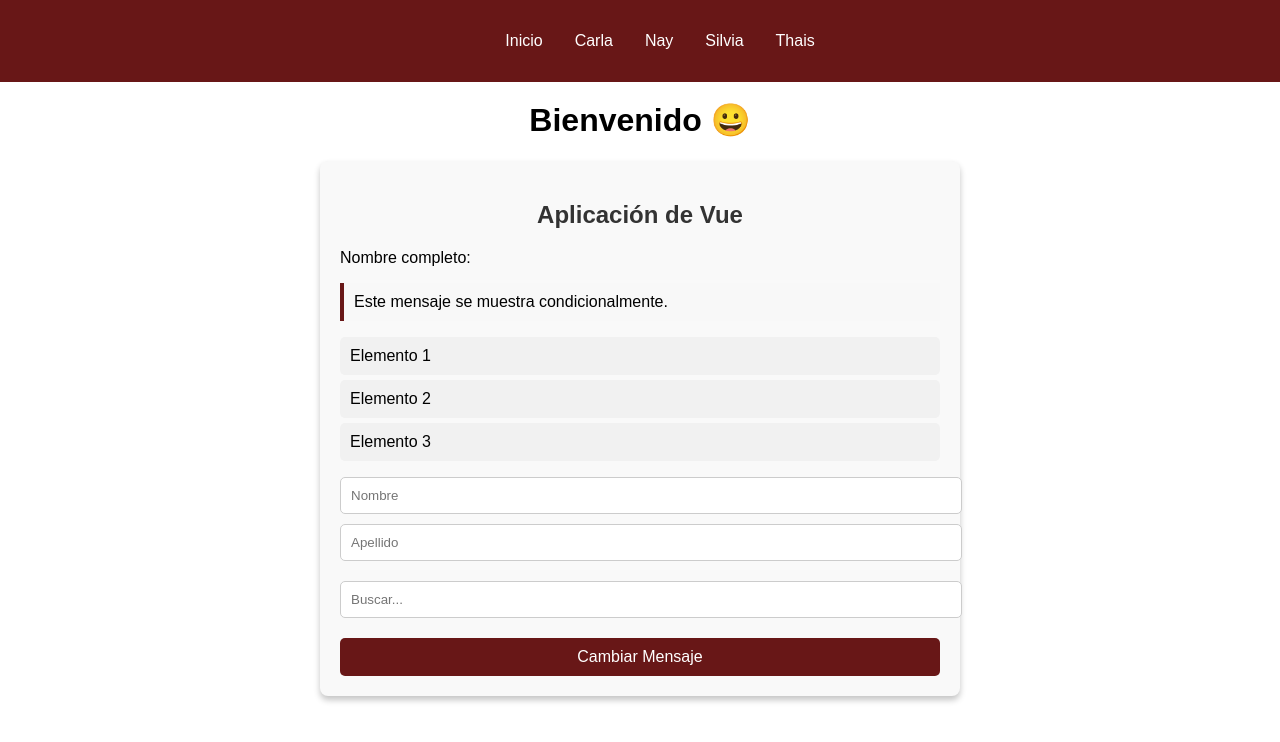
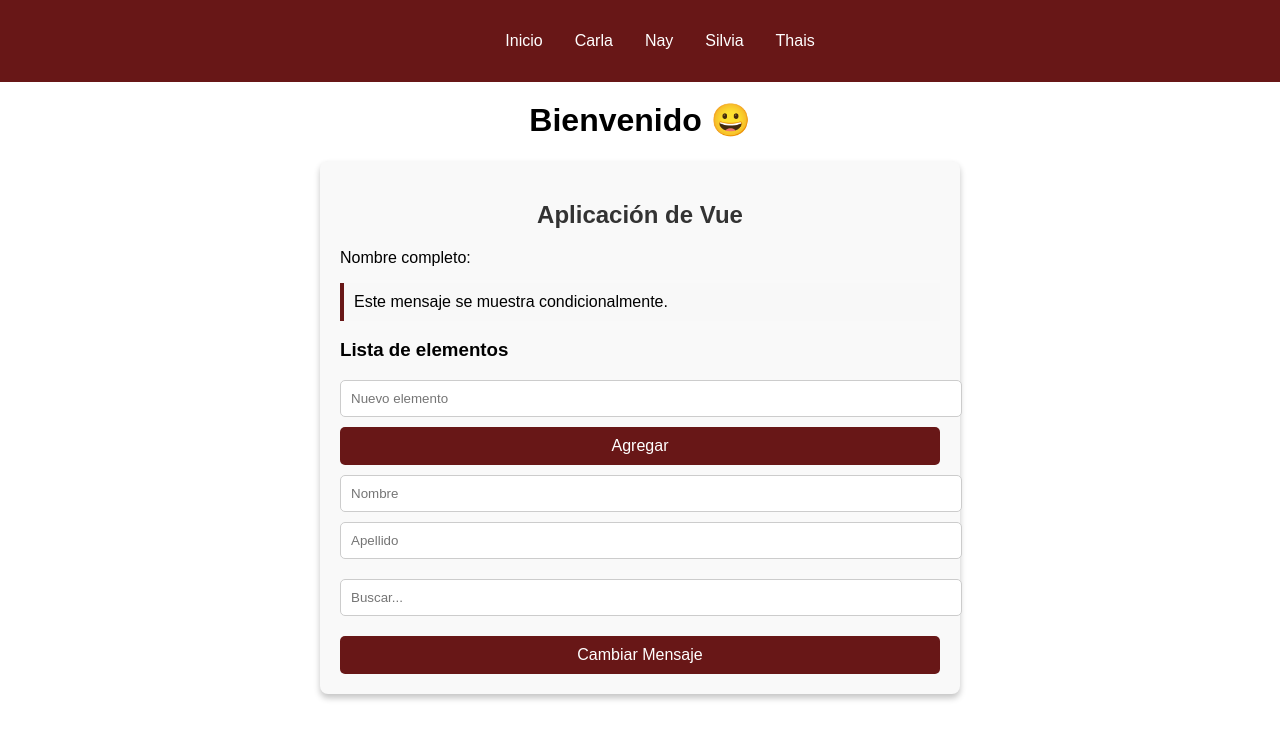
Before and after one commit to intxaurtietadev/investigacion-vue, a Vue app: page /thais in a window 1280 px wide. Shown: the top 742 px of the page. Built offline with nearby package versions, Linux system fonts and the light colour scheme.

Commit message:
mejoras componente Thais

```diff
--- a/src/components/ComponenteThais.vue
+++ b/src/components/ComponenteThais.vue
@@ -13,10 +13,18 @@
 
 
       <!-- Directiva v-for -->
+       <h3>Lista de elementos</h3>
       <ul class="lista">
-        <li v-for="(elemento, indice) in elementos" :key="indice">{{ elemento }}</li>
+        <li v-for="(elemento, indice) in elementos" :key="indice" class="item">
+          {{ elemento }}
+          <button @click="eliminarElemento(indice)" class="btn-delete">Eliminar</button>
+        </li>
       </ul>
-
+        <!-- Agregar nuevo elemento -->
+         <div class="inputs">
+          <input v-model="nuevoElemento" placeholder="Nuevo elemento" />
+          <button @click="agregarElemento" class="boton">Agregar</button>
+        </div>
       <!-- Inputs reactivos -->
       <div class="inputs">
         <input v-model="nombre" placeholder="Nombre" />
@@ -45,9 +53,10 @@
       const apellido = ref("");
       const mostrarMensaje = ref(true);
       const mensaje = ref("Este mensaje se muestra condicionalmente.");
-      const elementos = ref(["Elemento 1", "Elemento 2", "Elemento 3"]);
+      const elementos = ref([]);
       const terminoBusqueda = ref("");
       const resultados = ref([]);
+      const nuevoElemento = ref(""); // Para el input de nuevo elemento
 
       // Propiedad computada
       const nombreCompleto = computed(() => `${nombre.value} ${apellido.value}`);
@@ -66,6 +75,21 @@
         mostrarMensaje.value = !mostrarMensaje.value;
       };
 
+      //Funcion para agregar elementos a los lis
+      const agregarElemento = () => {
+        console.log("Valor de nuevoElemento:", nuevoElemento.value);
+        // comprobamos que el valor no esté vacio ni sea solo espacio
+        if (nuevoElemento.value.trim()){
+          elementos.value.push(nuevoElemento.value);
+          nuevoElemento.value = ""; //limpiar el input
+        }
+      };
+
+        //Para eliminar un elemento del li
+        const eliminarElemento = (indice) => {
+          elementos.value.splice(indice, 1); //eliminar del array
+        };
+
       return {
         titulo,
         nombre,
@@ -77,6 +101,9 @@
         terminoBusqueda,
         resultados,
         cambiarMensaje,
+        agregarElemento,
+        eliminarElemento,
+        nuevoElemento,
       };
     },
   };
@@ -162,6 +189,20 @@
     background-color: #360c0c;
   }
 
+  .btn-delete {
+  padding: 5px 10px;
+  background-color: #dc3545;
+  color: white;
+  border: none;
+  border-radius: 5px;
+  cursor: pointer;
+  margin-left: 10px;
+}
+
+.btn-delete:hover {
+  background-color: #a71d2a;
+}
+
 .fade-enter-active,
 .fade-leave-active {
   transition: opacity 0.5s ease;
```
